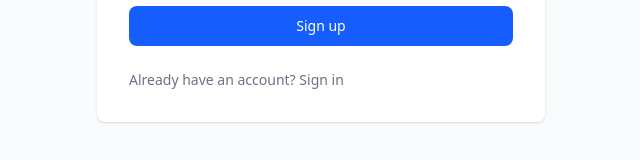
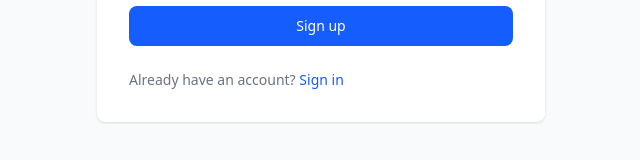
Before and after one commit to shresthasans/reactVite, a React (Vite) app: page /register in a window 1280 px wide. Shown: the part 548-708 px from the top of the page, without its empty margins (319-959 px from the left). Built offline with nearby package versions, Linux system fonts and the light colour scheme.

Commit message:
Readme file and auth form style updated

```diff
--- a/src/pages/auth/components/form/Form.jsx
+++ b/src/pages/auth/components/form/Form.jsx
@@ -100,7 +100,7 @@
                   Don't have an account?{" "}
                   <Link
                     to={"../Register"}
-                    className="font-medium text-primary-600 hover:underline dark:text-primary-500"
+                    className="font-medium text-blue-600 hover:underline dark:text-primary-500 "
                   >
                     Sign up
                   </Link>
@@ -110,7 +110,7 @@
                   Already have an account?{" "}
                   <Link
                     to={"../Login"}
-                    className="font-medium text-primary-600 hover:underline dark:text-primary-500"
+                    className="font-medium text-blue-600 hover:underline dark:text-primary-500"
                   >
                     Sign in
                   </Link>
```
Also changed, not shown: 1 other file (tests, documents, lock files or other folders).
